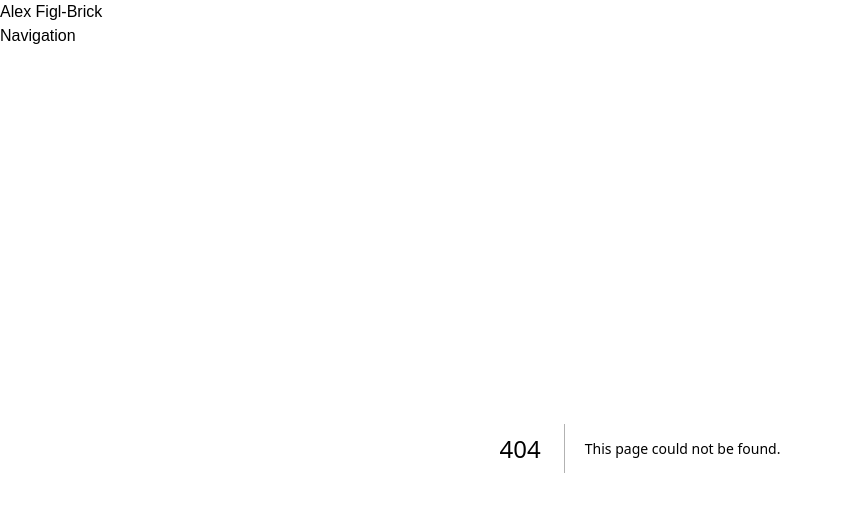
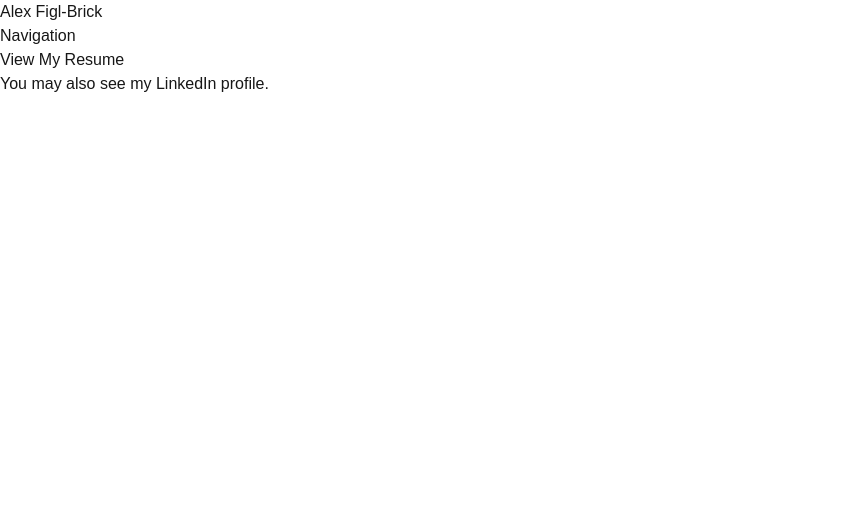
Before and after one commit to bricka/personal-website-node, a Next.js app: page /resume in a window 1280 px wide. Before the commit this address had no page. Shown: the top 512 px of the page, without its empty margins (0-843 px from the left). Built offline with nearby package versions, Linux system fonts and the light colour scheme.

Commit message:
Adding Resume page

```diff
--- /dev/null
+++ b/src/app/resume/page.tsx
@@ -0,0 +1,14 @@
+import Link from 'next/link';
+
+export default function ResumePage() {
+  return (
+    <>
+      <p>
+        <Link href="/resume.pdf">View My Resume</Link>
+      </p>
+      <p>
+           You may also see <Link href="https://www.linkedin.com/in/alex-figl-brick-45406a6/">my LinkedIn profile</Link>.
+      </p>
+    </>
+    );
+}
```
